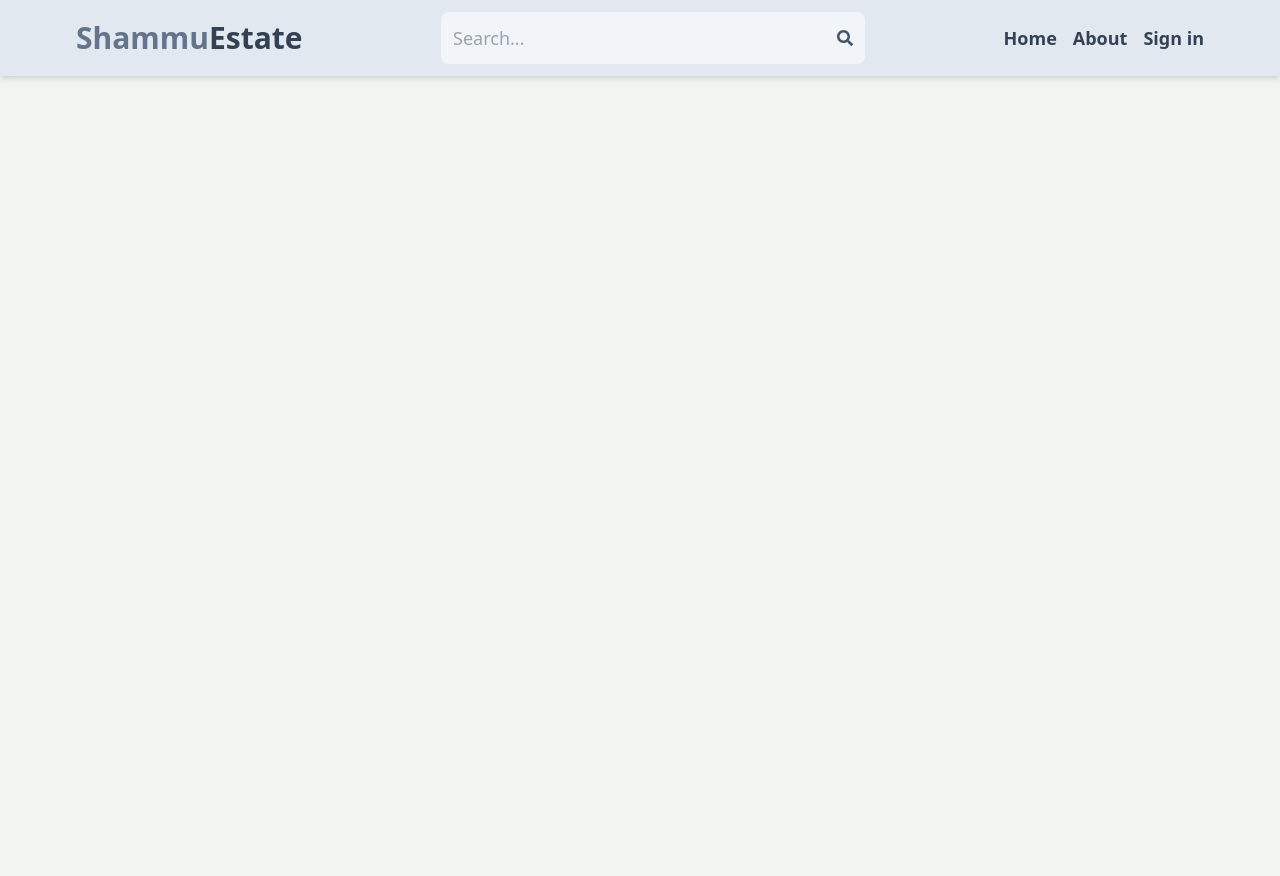
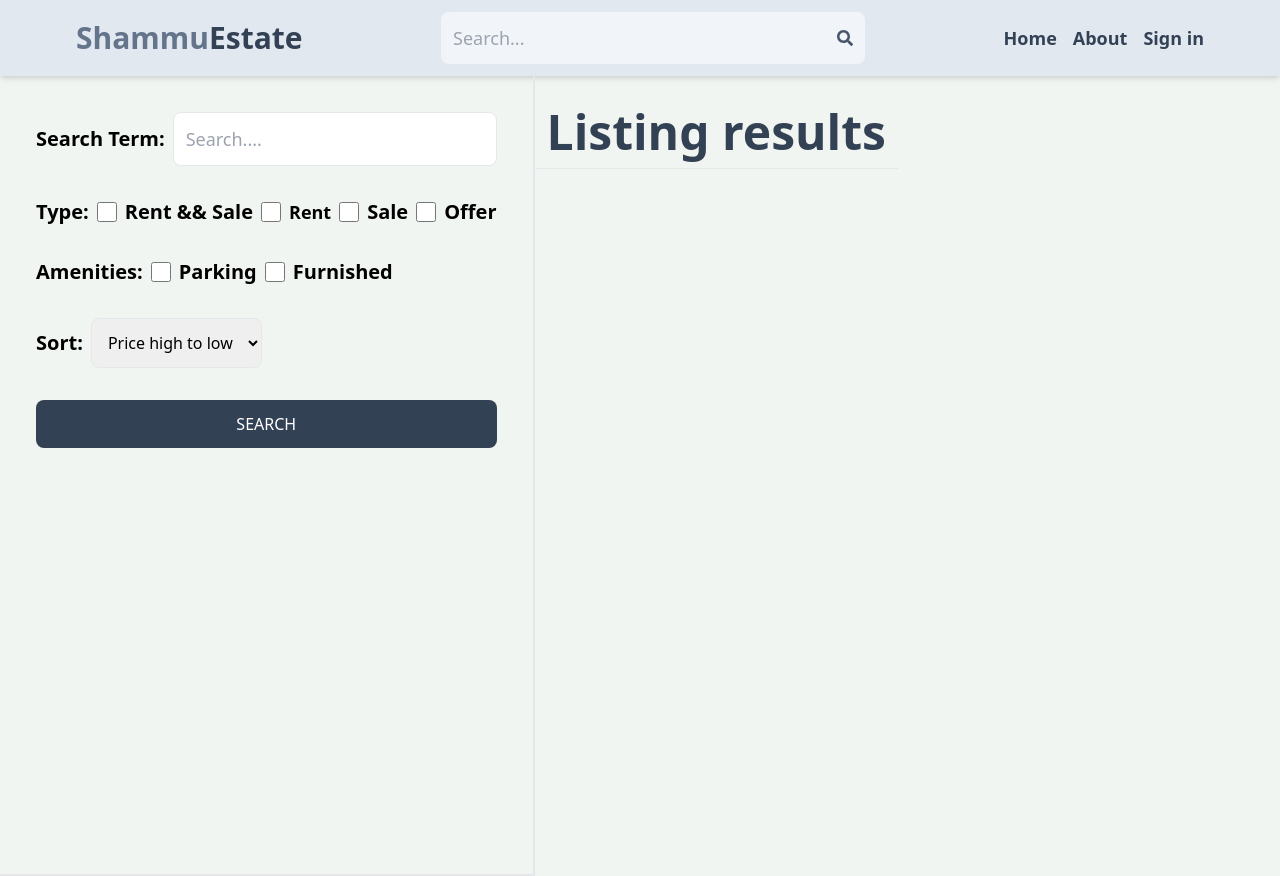
Before and after one commit to Mohammedshamoil/Mern_Estate_project, a React (Vite) app in the folder client/: page /search in a window 1280 px wide. Before the commit the page ends 800 px from the top, so only its background shows below. Built offline with nearby package versions, Linux system fonts and the light colour scheme; no server answers.

Commit message:
created serach page ui

```diff
--- a/client/src/App.jsx
+++ b/client/src/App.jsx
@@ -10,6 +10,7 @@
 import UpdateListing from "./pages/UpdateListing";
 import Listing from "./pages/Listing";
 import About from "./pages/About";
+import Search from "./pages/Search";
 
 function App() {
   return (
@@ -20,6 +21,7 @@
         <Route path="/sign-in" element={<Signin />}></Route>
         <Route path="/sign-up" element={<SignUp />}></Route>
         <Route path="/about" element={<About />}></Route>
+        <Route path="/search" element={<Search></Search>}></Route>
         <Route path="/listing/:listingId" element={<Listing />}></Route>
         <Route element={<PrivateRoute />}>
           <Route path="/profile" element={<Profile />}></Route>
--- /dev/null
+++ b/client/src/pages/Search.jsx
@@ -0,0 +1,66 @@
+import React from "react";
+
+function Search() {
+  return (
+    <div className="flex flex-col md:flex-row">
+      <div className="p-9 border-b-2 md:border-r-2 md:min-h-screen">
+        <form className="flex flex-col gap-8">
+          <div className=" flex items-center gap-2">
+            <label className="whitespace-nowrap text-xl font-bold">Search Term:</label>
+            <input
+              type="text"
+              id="searchTerm"
+              placeholder="Search...."
+              className="border rounded-lg p-3 w-full text-lg"
+            />
+          </div>
+          <div className="flex gap-2 flex-wrap items-center">
+            <label className="text-xl font-bold">Type:</label>
+            <div className="flex gap-2">
+              <input type="checkbox" id="all" className="w-5" />
+              <span className="text-xl font-semibold">Rent && Sale</span>
+            </div>
+            <div className="flex gap-2">
+              <input type="checkbox" id="rent" className="w-5" />
+              <span className="text-lg font-semibold " >Rent </span>
+            </div>
+            <div className="flex gap-2">
+              <input type="checkbox" id="sale" className="w-5" />
+              <span className="text-xl font-semibold"> Sale</span>
+            </div>
+            <div className="flex gap-2">
+              <input type="checkbox" id="offer" className="w-5" />
+              <span className="text-xl font-semibold">Offer</span>
+            </div>
+          </div>
+          <div className="flex gap-2 flex-wrap items-center">
+            <label className="text-xl font-bold">Amenities:</label>
+            <div className="flex gap-2">
+              <input type="checkbox" id="parking" className="w-5" />
+              <span className="text-xl font-semibold">Parking</span>
+            </div>
+            <div className="flex gap-2">
+              <input type="checkbox" id="furnished" className="w-5" />
+              <span className="text-xl font-semibold">Furnished </span>
+            </div>
+          </div>
+          <div className=" flex items-center gap-2">
+            <label className="text-xl font-bold" >Sort:</label>
+            <select  id="sort_order" className="border rounded-lg p-3">
+                <option >Price high to low</option>
+                <option >Price low to high</option>
+                <option >Latest</option>
+                <option >Oldest</option>
+            </select>
+          </div>
+          <button className="bg-slate-700 text-white rounded-lg p-3 uppercase hover:opacity-95">Search</button>
+        </form>
+      </div>
+      <div className="">
+        <h1 className="text-5xl font-semibold border-b p-3 text-slate-700 mt-5">Listing results</h1>
+      </div>
+    </div>
+  );
+}
+
+export default Search;
```
